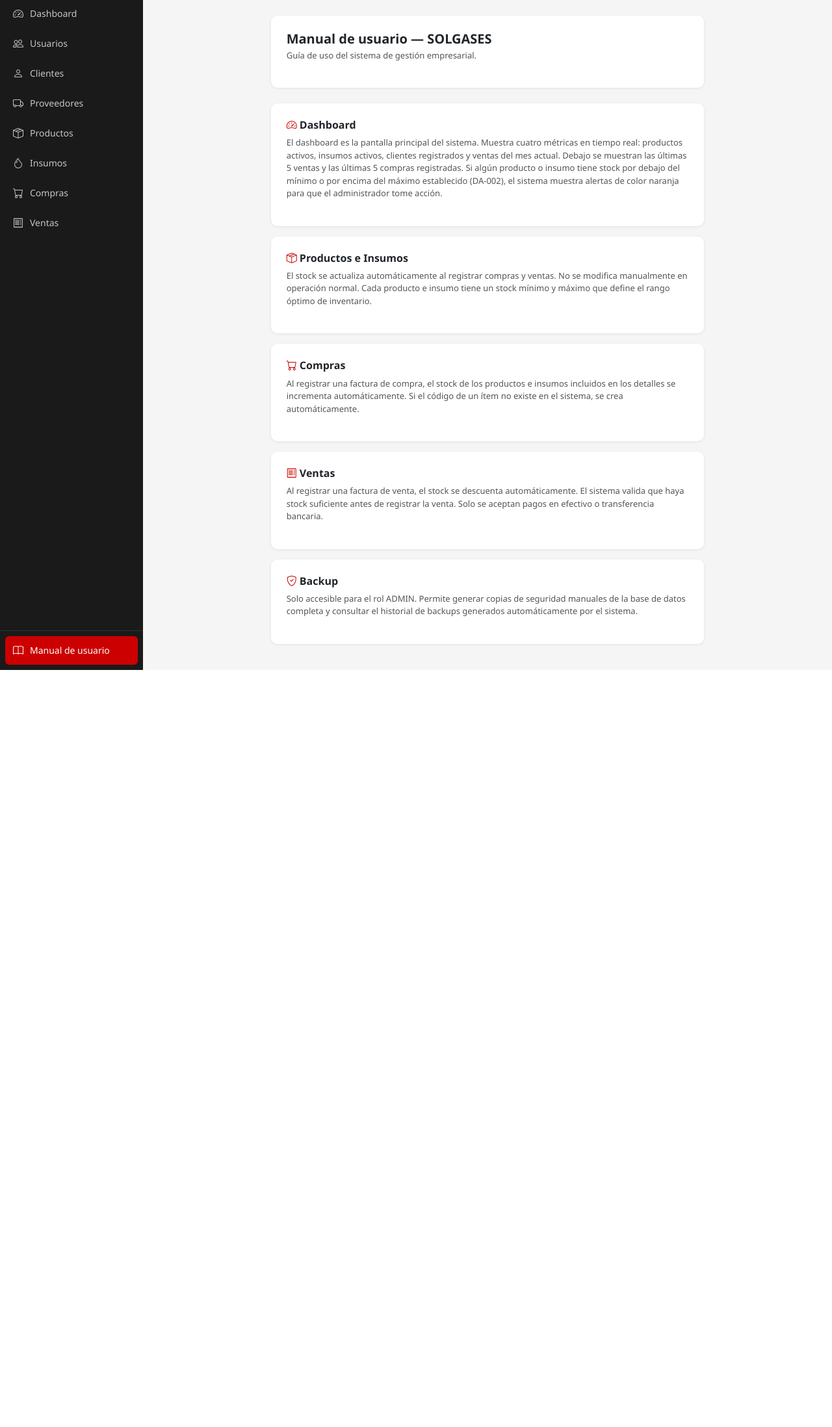
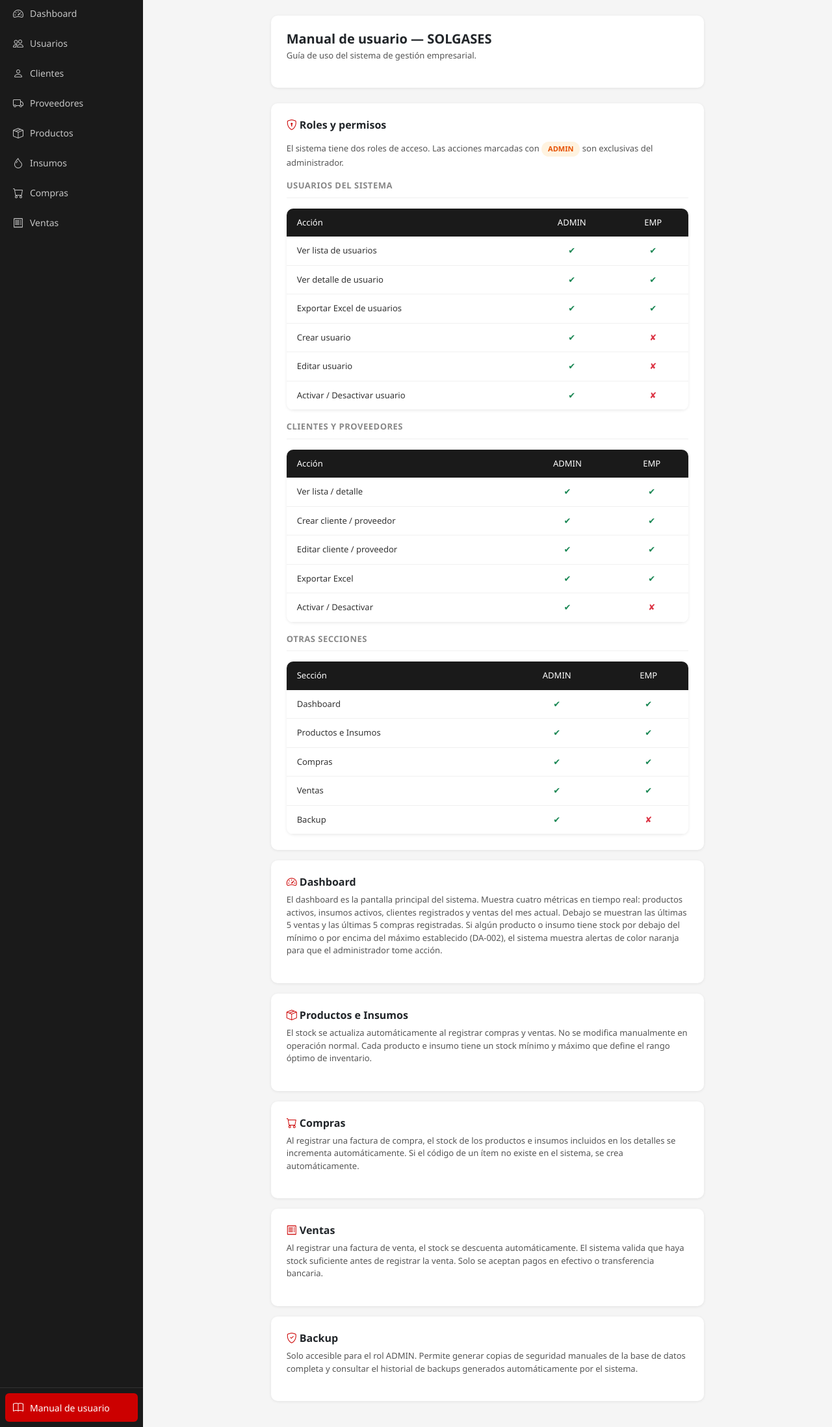
Before and after one commit to Misael-Padilla/solgases, a Django app: page /manual/ in a window 1280 px wide. Shown: the part 101-2297 px from the top of the page at 65% size. Before the commit the page ends 1132 px from the top, so only its background shows below. Run offline with Django 5.2, Linux system fonts and the light colour scheme; the visitor is signed in with stand-in values (Sample User, id 1); parts of the project's set-up code (start-up, migrations or seed data) failed here and were passed over.

Commit message:
feat(usuarios): matriz de roles en manual del sistema

```diff
--- a/templates/core/manual.html
+++ b/templates/core/manual.html
@@ -14,6 +14,79 @@
             <p class="texto-descripcion">
                 Guía de uso del sistema de gestión empresarial.
             </p>
+        </div>
+
+        <!-- Sección Roles y Permisos -->
+        <div class="card-detalle mb-3">
+            <h6 class="fw-bold mb-3">
+                <i class="bi bi-shield-lock icono-acento"></i> Roles y permisos
+            </h6>
+            <p class="texto-descripcion mb-3">
+                El sistema tiene dos roles de acceso. Las acciones marcadas con
+                <span class="badge-rol badge-admin" style="font-size:11px;">ADMIN</span>
+                son exclusivas del administrador.
+            </p>
+
+            <p class="detalle-seccion-titulo">Usuarios del sistema</p>
+            <div class="tabla-contenedor mb-3">
+                <table class="tabla-sistema tabla-sistema-sm">
+                    <thead>
+                        <tr>
+                            <th scope="col">Acción</th>
+                            <th scope="col" class="text-center">ADMIN</th>
+                            <th scope="col" class="text-center">EMP</th>
+                        </tr>
+                    </thead>
+                    <tbody>
+                        <tr><td>Ver lista de usuarios</td><td class="text-center text-success">✔</td><td class="text-center text-success">✔</td></tr>
+                        <tr><td>Ver detalle de usuario</td><td class="text-center text-success">✔</td><td class="text-center text-success">✔</td></tr>
+                        <tr><td>Exportar Excel de usuarios</td><td class="text-center text-success">✔</td><td class="text-center text-success">✔</td></tr>
+                        <tr><td>Crear usuario</td><td class="text-center text-success">✔</td><td class="text-center text-danger">✘</td></tr>
+                        <tr><td>Editar usuario</td><td class="text-center text-success">✔</td><td class="text-center text-danger">✘</td></tr>
+                        <tr><td>Activar / Desactivar usuario</td><td class="text-center text-success">✔</td><td class="text-center text-danger">✘</td></tr>
+                    </tbody>
+                </table>
+            </div>
+
+            <p class="detalle-seccion-titulo">Clientes y Proveedores</p>
+            <div class="tabla-contenedor mb-3">
+                <table class="tabla-sistema tabla-sistema-sm">
+                    <thead>
+                        <tr>
+                            <th scope="col">Acción</th>
+                            <th scope="col" class="text-center">ADMIN</th>
+                            <th scope="col" class="text-center">EMP</th>
+                        </tr>
+                    </thead>
+                    <tbody>
+                        <tr><td>Ver lista / detalle</td><td class="text-center text-success">✔</td><td class="text-center text-success">✔</td></tr>
+                        <tr><td>Crear cliente / proveedor</td><td class="text-center text-success">✔</td><td class="text-center text-success">✔</td></tr>
+                        <tr><td>Editar cliente / proveedor</td><td class="text-center text-success">✔</td><td class="text-center text-success">✔</td></tr>
+                        <tr><td>Exportar Excel</td><td class="text-center text-success">✔</td><td class="text-center text-success">✔</td></tr>
+                        <tr><td>Activar / Desactivar</td><td class="text-center text-success">✔</td><td class="text-center text-danger">✘</td></tr>
+                    </tbody>
+                </table>
+            </div>
+
+            <p class="detalle-seccion-titulo">Otras secciones</p>
+            <div class="tabla-contenedor">
+                <table class="tabla-sistema tabla-sistema-sm">
+                    <thead>
+                        <tr>
+                            <th scope="col">Sección</th>
+                            <th scope="col" class="text-center">ADMIN</th>
+                            <th scope="col" class="text-center">EMP</th>
+                        </tr>
+                    </thead>
+                    <tbody>
+                        <tr><td>Dashboard</td><td class="text-center text-success">✔</td><td class="text-center text-success">✔</td></tr>
+                        <tr><td>Productos e Insumos</td><td class="text-center text-success">✔</td><td class="text-center text-success">✔</td></tr>
+                        <tr><td>Compras</td><td class="text-center text-success">✔</td><td class="text-center text-success">✔</td></tr>
+                        <tr><td>Ventas</td><td class="text-center text-success">✔</td><td class="text-center text-success">✔</td></tr>
+                        <tr><td>Backup</td><td class="text-center text-success">✔</td><td class="text-center text-danger">✘</td></tr>
+                    </tbody>
+                </table>
+            </div>
         </div>
 
         <!-- Sección Dashboard -->
```
